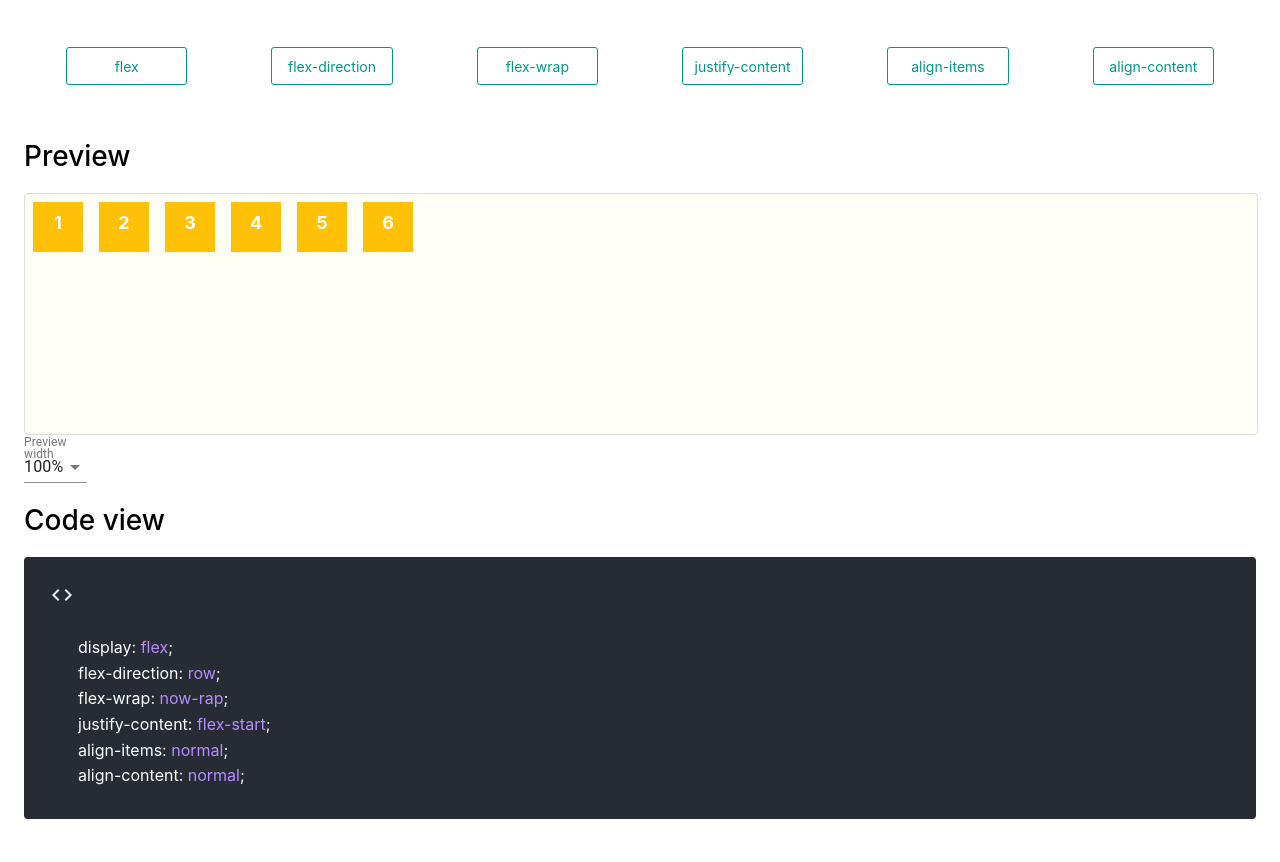
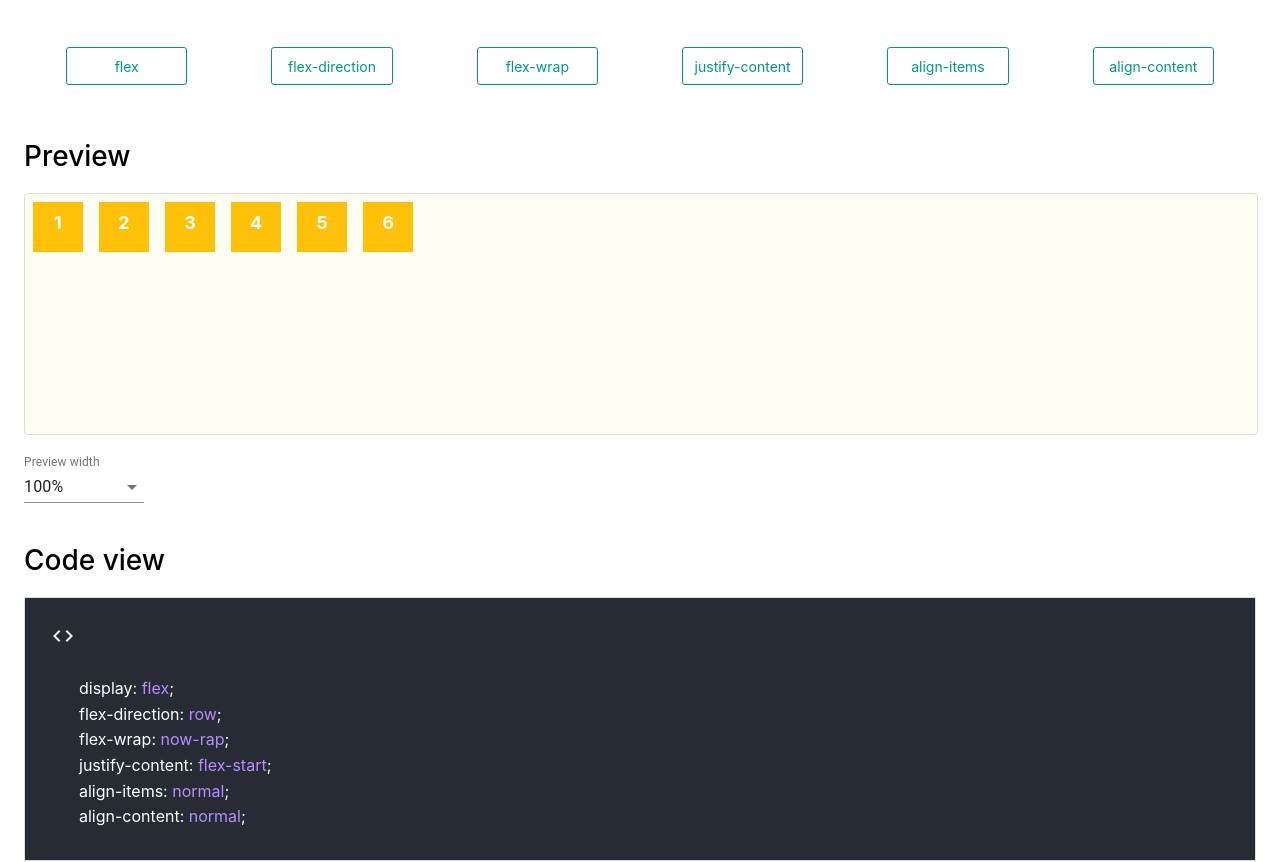
Before and after one commit to Yota-K/flex-generator, a React (Create React App) app in the folder app/: page / in a window 1280 px wide. Shown: the part 300-1162 px from the top of the page. Built offline with nearby package versions, Linux system fonts and the light colour scheme; the HTML template or start-up script is replaced by a standard one.

Commit message:
レスポンシブ化した。

```diff
--- a/app/src/styled-components/Button.js
+++ b/app/src/styled-components/Button.js
@@ -1,4 +1,5 @@
 import styled from 'styled-components';
+import { device } from './MediaQuery';
 
 const green = '#009688';
 
@@ -23,6 +24,10 @@ export const DialogButton = styled.a`
         color: #fff;
         transition: all 0.4s;
     }
+    @media ${device.mobileS} {
+        width: 36%;
+        margin: 14px 2%;
+    }
 `
 
 export const CloseButton = styled.a`
--- /dev/null
+++ b/app/src/styled-components/MediaQuery.js
@@ -0,0 +1,11 @@
+const size = {
+    laptop: '1024px',
+    mobileM: '600px',
+    mobileS: '420px',
+}
+
+export const device = {
+    laptop: `(max-width: ${size.laptop})`,
+    mobileM: `(max-width: ${size.mobileM})`,
+    mobileS: `(max-width: ${size.mobileS})`,
+}
--- a/app/src/styled-components/SectionStyle.js
+++ b/app/src/styled-components/SectionStyle.js
@@ -1,4 +1,5 @@
 import styled from 'styled-components';
+import { device } from './MediaQuery';
 
 const Base = `
     padding: 14px;
@@ -8,9 +9,13 @@ const Base = `
 export const PropertySection = styled.section`
     ${Base}
     border: 1px solid #ddd;
+    border-radius: 4px;
     .MuiFormControl-root {
         width: 26%;
         margin: 10px 2%;
+        @media ${device.mobileM} {
+            width: 46%;
+        }
         .MuiInput-root {
             .MuiInputBase-input {
                 width: 100%;
@@ -24,41 +29,26 @@ export const InfoSection = styled.section`
 `
 
 export const PreviewSection = styled.section`
-    #flex-preview {
-        ${Base}
-        border: 1px solid #ddd;
-        min-height: 200px;
-        display: ${props => props.flex};
-        flex-direction: ${props => props.flexDirection};
-        flex-wrap: ${props => props.flexWrap};
-        justify-content: ${props => props.justifyContent};
-        align-items: ${props => props.alignItems};
-        align-content: ${props => props.alignContent};
-        div {
-            width: 30px;
-            height: 30px;
-            margin: 8px;
-            padding: 10px;
-            background:  #ffc107;
-            color: #fff;
-            text-align: center;
-            font-size: 18px;
-            font-weight: bold;
+    ${Base}
+    padding: 0;
+    .MuiFormControl-root {
+        margin: 20px 0;
+        .MuiInputBase-root {
+            width: 120px;
         }
     }
 `
 
 export const CodeSection = styled.section`
-    margin: 20px 0 40px;
     #code-view {
+        ${Base}
+        border: 1px solid #ddd;
+        background:  #272c34;
+        color: #fff;
+        line-height: 160%;
         .copy-btn {
             color: #eee;
         }
-        padding: 14px;
-        background:  #272c34;
-        color: #fff;
-        border-radius: 4px;
-        line-height: 160%;
         .property {
             color: #b78eff;
         }
```
